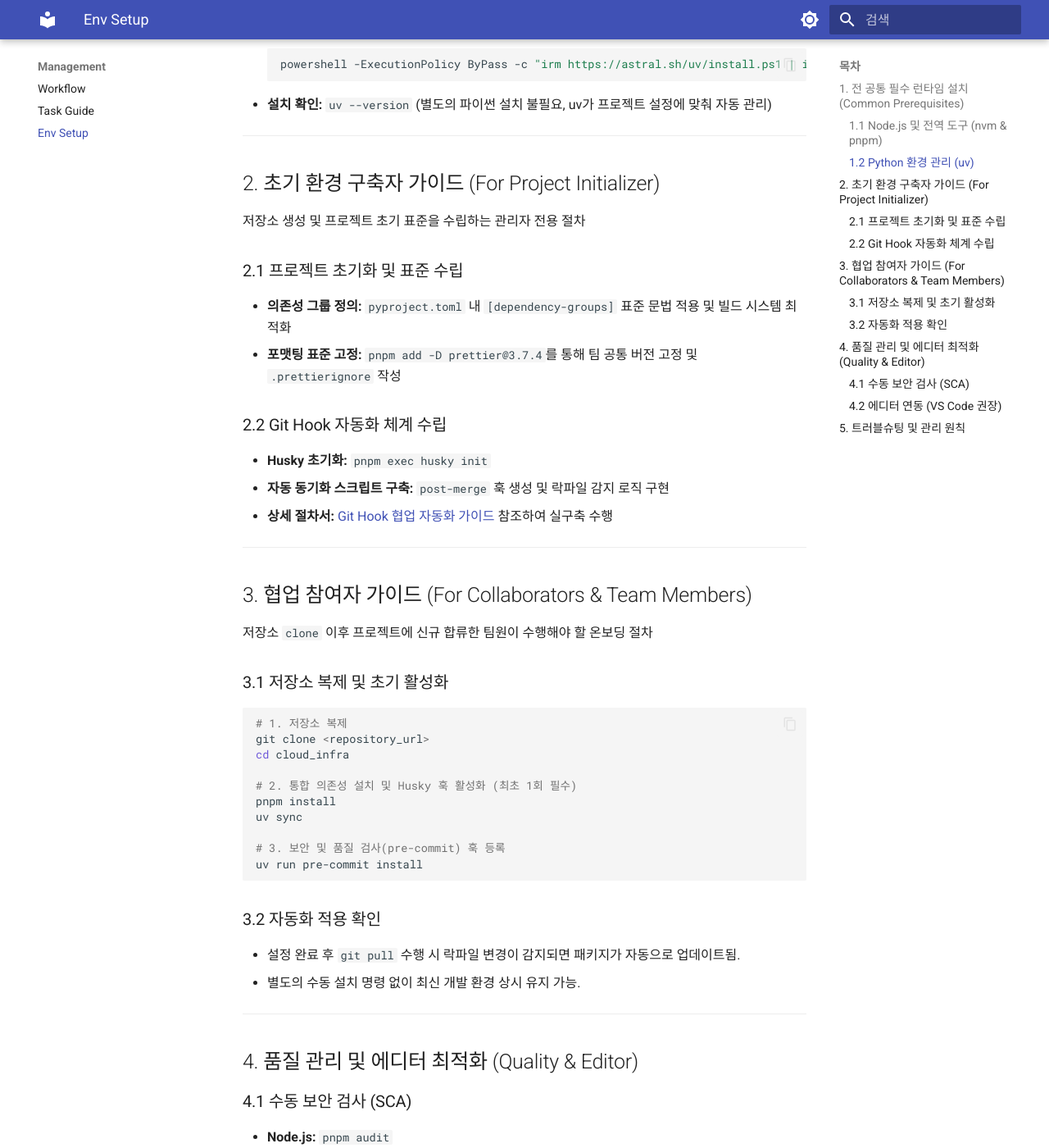
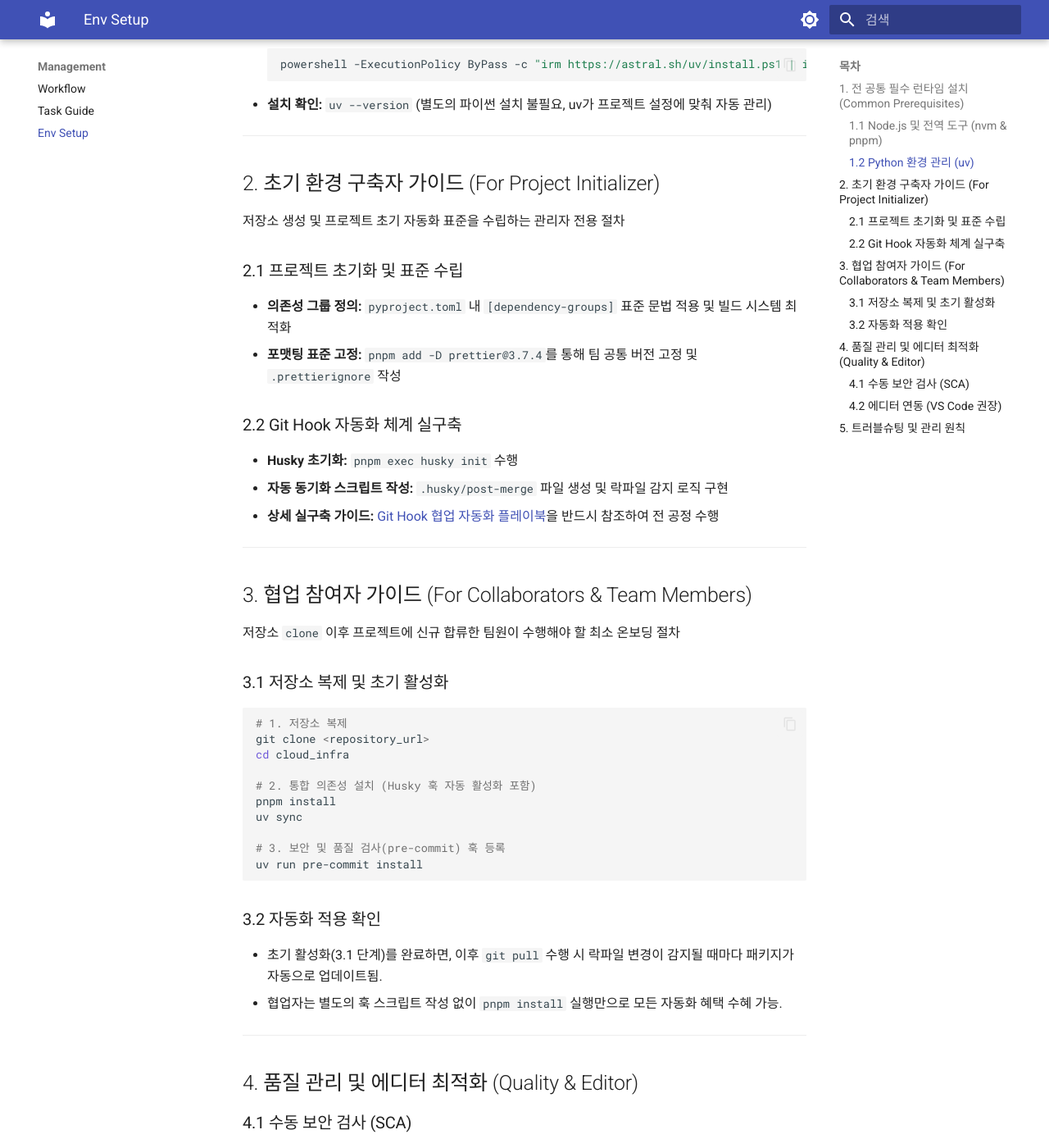
Before and after one commit to ksj686/cloud_infra, an MkDocs documentation site: the page built from docs/ENVIRONMENT_SETUP.md, in a window 1280 px wide and 1400 px high, scrolled down 653 px. Shown: the whole window at 82% size. Built offline with MkDocs 1.6.1 and Material for MkDocs 9.7.7, drawn with Linux system fonts in a browser that asks for light colours; some of the changed text lies outside the part shown.

Commit message:
chore: 내용 일부 수정

```diff
--- a/docs/ENVIRONMENT_SETUP.md
+++ b/docs/ENVIRONMENT_SETUP.md
@@ -26,24 +26,24 @@
 
 ## 2. 초기 환경 구축자 가이드 (For Project Initializer)
 
-저장소 생성 및 프로젝트 초기 표준을 수립하는 관리자 전용 절차
+저장소 생성 및 프로젝트 초기 자동화 표준을 수립하는 관리자 전용 절차
 
 ### 2.1 프로젝트 초기화 및 표준 수립
 
 - **의존성 그룹 정의:** `pyproject.toml` 내 `[dependency-groups]` 표준 문법 적용 및 빌드 시스템 최적화
 - **포맷팅 표준 고정:** `pnpm add -D prettier@3.7.4`를 통해 팀 공통 버전 고정 및 `.prettierignore` 작성
 
-### 2.2 Git Hook 자동화 체계 수립
+### 2.2 Git Hook 자동화 체계 실구축
 
-- **Husky 초기화:** `pnpm exec husky init`
-- **자동 동기화 스크립트 구축:** `post-merge` 훅 생성 및 락파일 감지 로직 구현
-- **상세 절차서:** [Git Hook 협업 자동화 가이드](./playbooks/dev/git_hook_automation.md) 참조하여 실구축 수행
+- **Husky 초기화:** `pnpm exec husky init` 수행
+- **자동 동기화 스크립트 작성:** `.husky/post-merge` 파일 생성 및 락파일 감지 로직 구현
+- **상세 실구축 가이드:** [Git Hook 협업 자동화 플레이북](./playbooks/dev/git_hook_automation.md)을 반드시 참조하여 전 공정 수행
 
 ---
 
 ## 3. 협업 참여자 가이드 (For Collaborators & Team Members)
 
-저장소 `clone` 이후 프로젝트에 신규 합류한 팀원이 수행해야 할 온보딩 절차
+저장소 `clone` 이후 프로젝트에 신규 합류한 팀원이 수행해야 할 최소 온보딩 절차
 
 ### 3.1 저장소 복제 및 초기 활성화
 
@@ -52,7 +52,7 @@
 git clone <repository_url>
 cd cloud_infra
 
-# 2. 통합 의존성 설치 및 Husky 훅 활성화 (최초 1회 필수)
+# 2. 통합 의존성 설치 (Husky 훅 자동 활성화 포함)
 pnpm install
 uv sync
 
@@ -62,8 +62,8 @@ uv run pre-commit install
 
 ### 3.2 자동화 적용 확인
 
-- 설정 완료 후 `git pull` 수행 시 락파일 변경이 감지되면 패키지가 자동으로 업데이트됨.
-- 별도의 수동 설치 명령 없이 최신 개발 환경 상시 유지 가능.
+- 초기 활성화(3.1 단계)를 완료하면, 이후 `git pull` 수행 시 락파일 변경이 감지될 때마다 패키지가 자동으로 업데이트됨.
+- 협업자는 별도의 훅 스크립트 작성 없이 `pnpm install` 실행만으로 모든 자동화 혜택 수혜 가능.
 
 ---
 
```
Also changed, not shown: other parts of docs/ENVIRONMENT_SETUP.md (+1 -1 lines).
